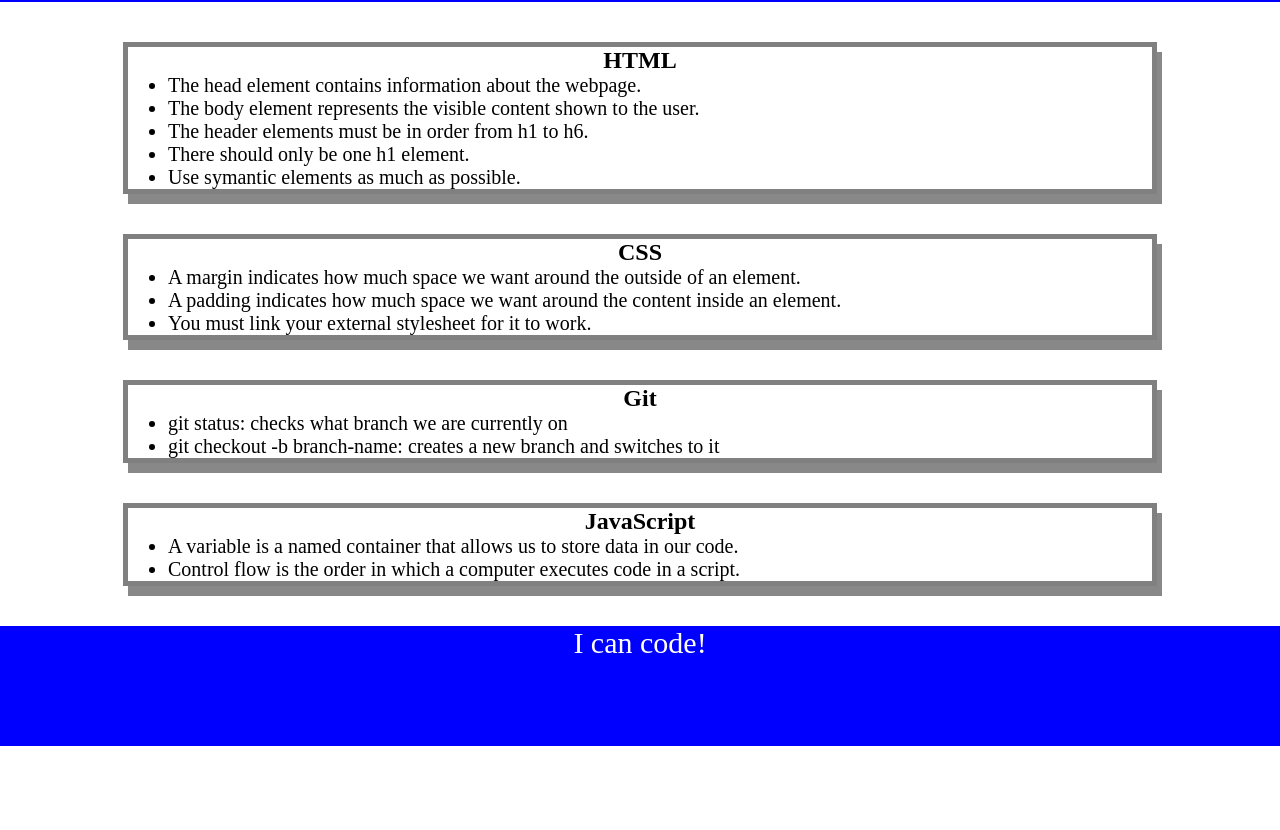
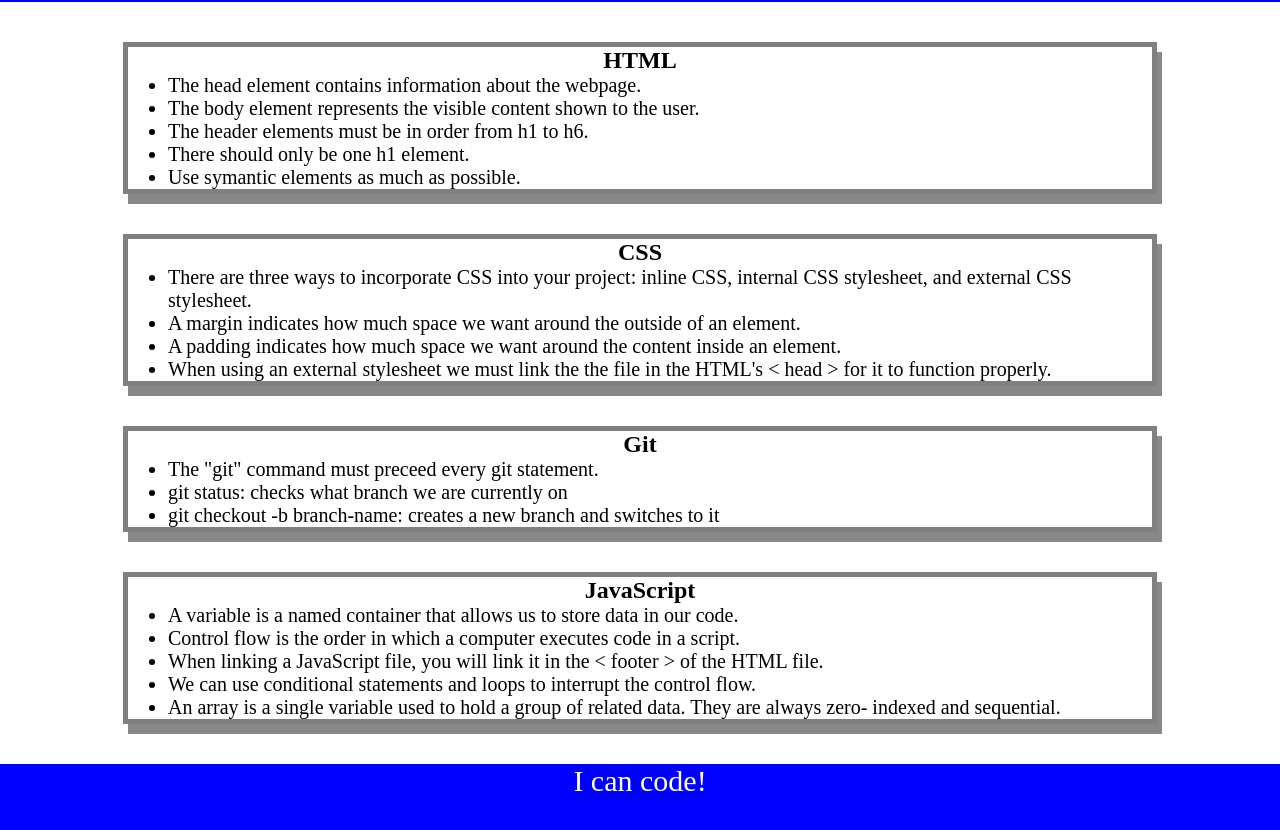
Before and after one commit to CalCar0707/prework-study-guide, a plain HTML site: page prework-study-guide/index.html in a window 1280 px wide. Shown: the part 118-948 px from the top of the page. Before the commit the page ends 864 px from the top, so only its background shows below. Drawn offline with Linux system fonts and the light colour scheme.

Commit message:
updated project README file

```diff
--- a/prework-study-guide/index.html
+++ b/prework-study-guide/index.html
@@ -30,9 +30,10 @@
       <section class="card" id="css-section">
         <h2>CSS</h2>
         <ul>
+          <li>There are three ways to incorporate CSS into your project: inline CSS, internal CSS stylesheet, and external CSS stylesheet.</li>
           <li>A margin indicates how much space we want around the outside of an element.</li>
           <li>A padding indicates how much space we want around the content inside an element.</li>
-          <li>You must link your external stylesheet for it to work.</li>
+          <li>When using an external stylesheet we must link the the file in the HTML's < head > for it to function properly.</li>
 
         </ul>
       </section>
@@ -40,6 +41,7 @@
       <section class="card" id="git-section">
         <h2>Git</h2>
         <ul>
+          <li>The "git" command must preceed every git statement.</li>
           <li>git status: checks what branch we are currently on</li>
           <li>git checkout -b branch-name: creates a new branch and switches to it</li>
         </ul>
@@ -51,7 +53,11 @@
         <ul>
           <li>A variable is a named container that allows us to store data in our code.</li>
           <li>Control flow is the order in which a computer executes code in a script.</li>
+          <li>When linking a JavaScript file, you will link it in the < footer > of the HTML file.</li>
+          <li>We can use conditional statements and loops to interrupt the control flow.</li>
+          <li>An array is a single variable used to hold a group of related data. They are always zero- indexed and sequential.</li>
         </ul>
+
       </section>
       <!-- Student code goes here -->
     </main>
```
Also changed, not shown: 1 other file.
